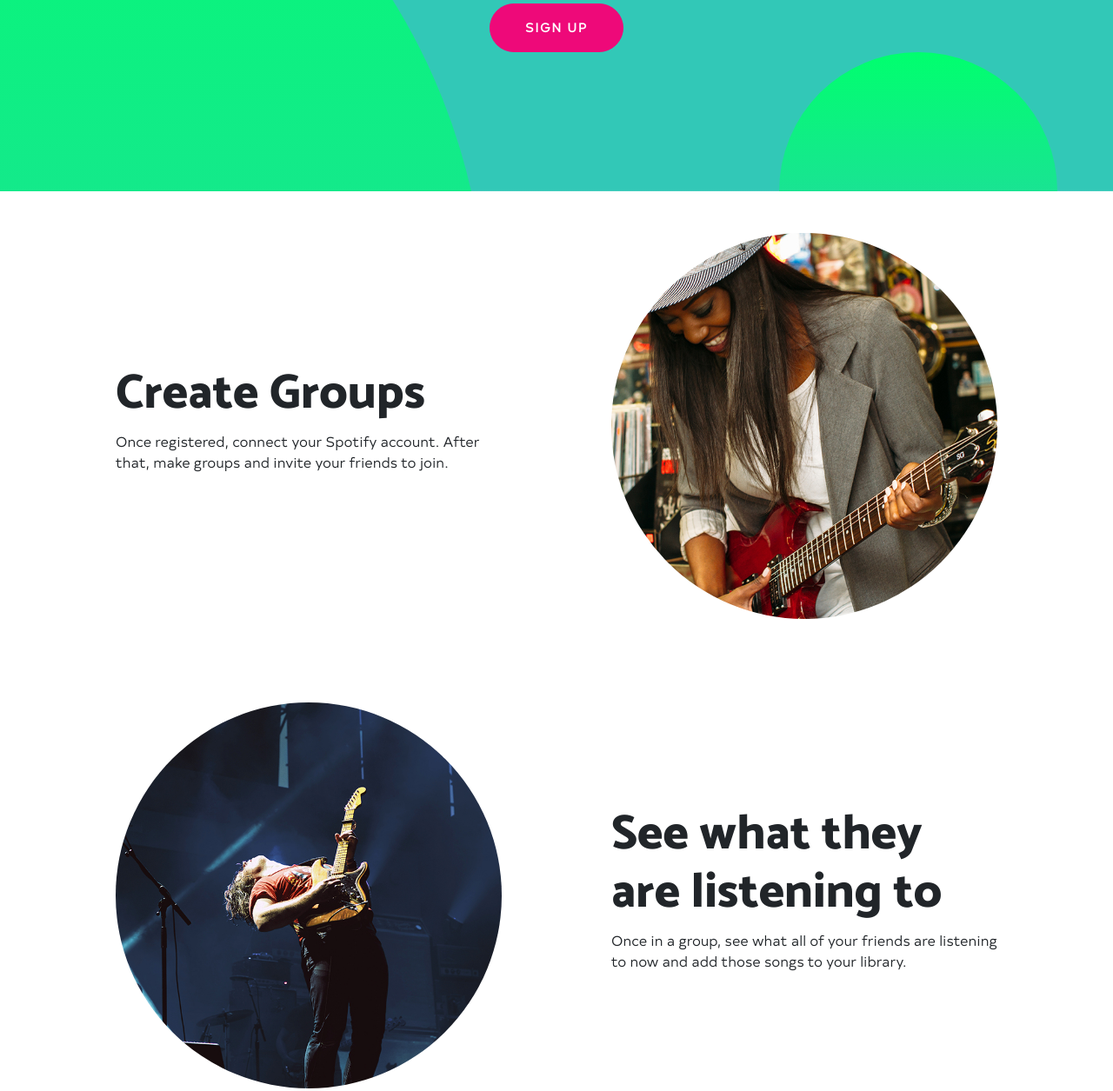
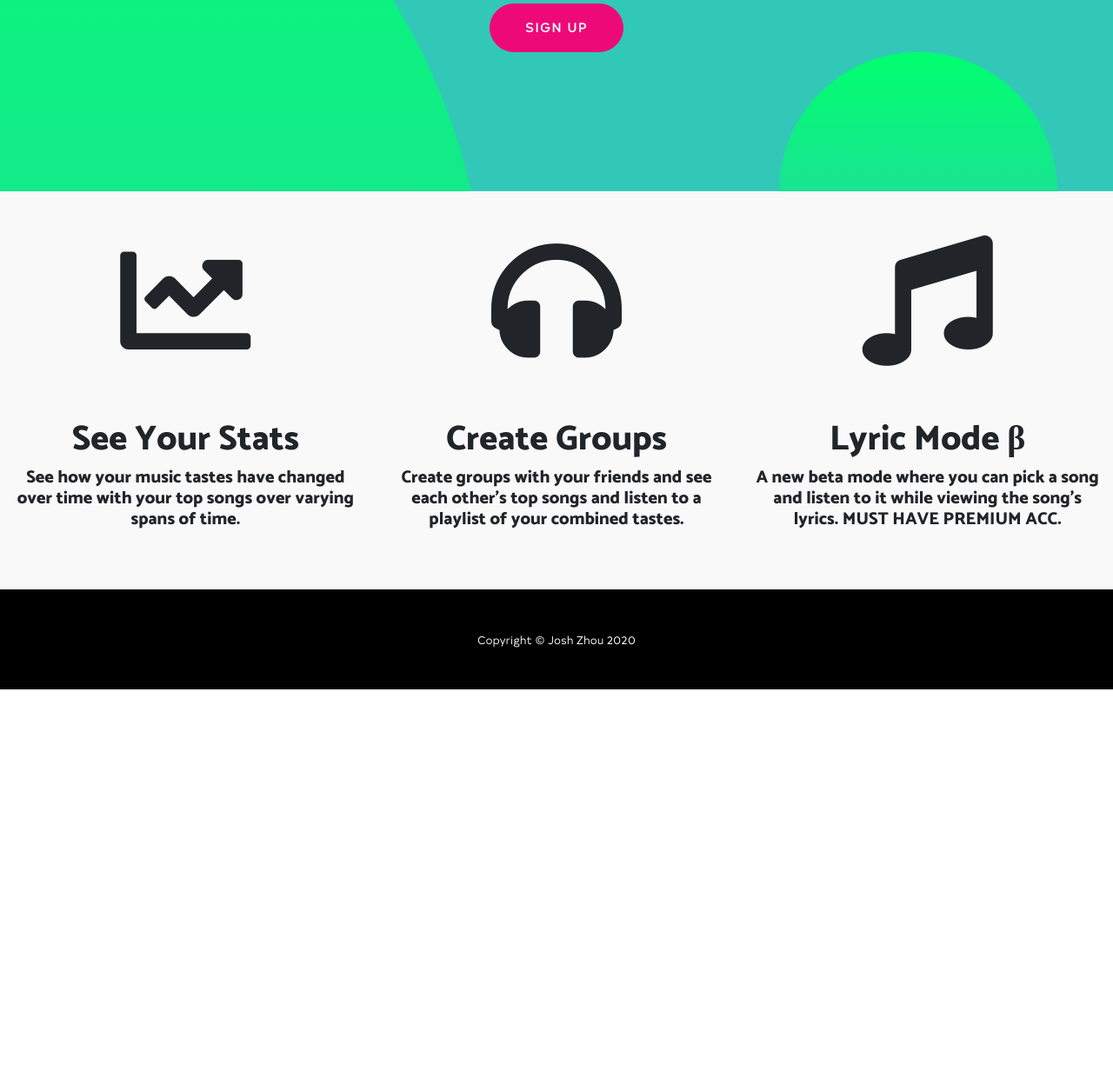
Before and after one commit to joshjzhou/SpotifyGroups, a website: page public/index.html in a window 1280 px wide. Shown: the part 470-1725 px from the top of the page at 87% size. After the commit the page ends 1263 px from the top, so only its background shows below. Drawn offline with nearby package versions, Linux system fonts and the light colour scheme; a script that the page names is missing.

Commit message:
visual updates

```diff
--- a/public/index.html
+++ b/public/index.html
@@ -1,13 +1,13 @@
 <!doctype html>
 <html>
   <head>
-    <title>Example of the Authorization Code flow with Spotify</title>
+    <title>SpotifyGroups</title>
    <link rel="stylesheet" href="https://stackpath.bootstrapcdn.com/bootstrap/4.3.1/css/bootstrap.min.css" integrity="sha384-ggOyR0iXCbMQv3Xipma34MD+dH/1fQ784/j6cY/iJTQUOhcWr7x9JvoRxT2MZw1T" crossorigin="anonymous">
 
     <link href="css/index.css" rel="stylesheet">
      <link href="https://fonts.googleapis.com/css?family=Catamaran:100,200,300,400,500,600,700,800,900" rel="stylesheet">
   <link href="https://fonts.googleapis.com/css?family=Lato:100,100i,300,300i,400,400i,700,700i,900,900i" rel="stylesheet">
-
+  <link rel="stylesheet" href="https://use.fontawesome.com/releases/v5.8.1/css/all.css" integrity="sha384-50oBUHEmvpQ+1lW4y57PTFmhCaXp0ML5d60M1M7uH2+nqUivzIebhndOJK28anvf" crossorigin="anonymous">
     <!-- The core Firebase JS SDK is always required and must be listed first -->
 <script src="https://www.gstatic.com/firebasejs/7.9.1/firebase-app.js"></script>
 
@@ -79,60 +79,25 @@
     <div class="bg-circle-3 bg-circle"></div>
     <div class="bg-circle-4 bg-circle"></div>
   </header>
-
-  <section>
-    <div class="container">
-      <div class="row align-items-center">
-        <div class="col-lg-6 order-lg-2">
-          <div class="p-5">
-            <img class="img-fluid rounded-circle" src="css/img/01.jpg" alt="">
-          </div>
-        </div>
-        <div class="col-lg-6 order-lg-1">
-          <div class="p-5">
-            <h2 class="display-4">Create Groups</h2>
-            <p>Once registered, connect your Spotify account. After that, make groups and invite your friends to join.</p>
-          </div>
-        </div>
+  <div class="container-fluid">
+    <div class="row" style="text-align:center;padding-bottom:40px;background-color:#F9F9F9">
+      <div class="col-sm-4 px-lg-3">
+        <h4 class="body-font" style="font-size:150px;padding-top:50px" align="center"><i class="fas fa-chart-line"></i></h3><br>
+          <h6 class="body-font" style="font-size:40px;" align="center">See Your Stats</h5>
+            <h6 class="body-font" style="font-size:20px;padding-bottom:20px" align="center">See how your music tastes have changed over time with your top songs over varying spans of time.</h5>
+      </div>
+      <div class="col-sm-4 px-lg-3">
+        <h4 class="body-font" style="font-size:150px;padding-top:50px" align="center"><i class="fas fa-headphones"></i></h3><br>
+          <h6 class="body-font" style="font-size:40px;" align="center">Create Groups</h5>
+            <h6 class="body-font" style="font-size:20px;padding-bottom:20px" align="center">Create groups with your friends and see each other's top songs and listen to a playlist of your combined tastes.</h5>
+      </div>
+      <div class="col-sm-4 px-lg-3">
+        <h4 class="body-font" style="font-size:150px;padding-top:50px" align="center"><i class="fas fa-music"></i></h3><br>
+          <h6 class="body-font" style="font-size:40px;" align="center">Lyric Mode &beta;</h5>
+            <h6 class="body-font" style="font-size:20px;padding-bottom:20px" align="center">A new beta mode where you can pick a song and listen to it while viewing the song's lyrics. MUST HAVE PREMIUM ACC.</h5>
       </div>
     </div>
-  </section>
-
-  <section>
-    <div class="container">
-      <div class="row align-items-center">
-        <div class="col-lg-6">
-          <div class="p-5">
-            <img class="img-fluid rounded-circle" src="css/img/02.jpg" alt="">
-          </div>
-        </div>
-        <div class="col-lg-6">
-          <div class="p-5">
-            <h2 class="display-4">See what they are listening to</h2>
-            <p>Once in a group, see what all of your friends are listening to now and add those songs to your library.</p>
-          </div>
-        </div>
-      </div>
-    </div>
-  </section>
-
-  <section>
-    <div class="container">
-      <div class="row align-items-center">
-        <div class="col-lg-6 order-lg-2">
-          <div class="p-5">
-            <img class="img-fluid rounded-circle" src="css/img/03.jpg" alt="">
-          </div>
-        </div>
-        <div class="col-lg-6 order-lg-1">
-          <div class="p-5">
-            <h2 class="display-4">Group Playlist</h2>
-            <p>We'll craft a playlist just for your group based off of everyone's preferences, so that way, everyone enjoys their Spotify Experience.</p>
-          </div>
-        </div>
-      </div>
-    </div>
-  </section>
+  </div>
 
   <!-- Footer -->
   <footer class="py-5 bg-black">
```
Also changed, not shown: public/groups.html (+1 -1 lines), public/home.html (+1 -1 lines), public/lyrics.html (+1 -1 lines), public/stats.html (+1 -1 lines), public/test.html (+1 -1 lines).
